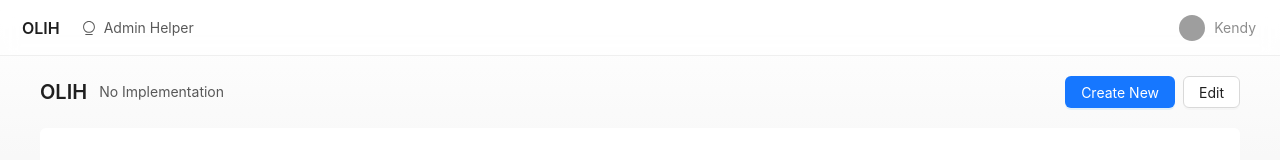
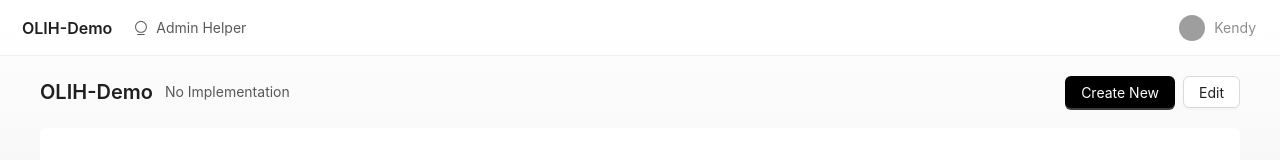
Before and after one commit to ChuanGz/olih-reactjs, a React (Create React App) app in the folder olih-demo/: page / in a window 1280 px wide. Shown: the top 160 px of the page. Built offline with nearby package versions, Linux system fonts and the light colour scheme; grey boxes are pictures that could not be loaded.

Commit message:
imp setting

```diff
--- a/olih-demo/src/App.tsx
+++ b/olih-demo/src/App.tsx
@@ -17,10 +17,14 @@ const App: React.FC = () => {
   const [num, setNum] = useState(40);
 
   const [settings] = useState<Partial<ProSettings> | undefined>({
+    fixedHeader: true,
     fixSiderbar: true,
     layout: "mix",
     splitMenus: true,
-    title: "OLIH",
+    siderMenuType: "group",
+    colorWeak: false,
+    colorPrimary: "orange",
+    title: "OLIH-Demo",
   });
   if (typeof document === "undefined") {
     return <div />;
@@ -60,7 +64,7 @@ const App: React.FC = () => {
             location={{ pathname }}
             token={{ header: { colorBgMenuItemSelected: "rgba(0,0,0,0.04)" } }}
             siderMenuType="sub"
-            menu={{ collapsedShowGroupTitle: false }}
+            menu={{ collapsedShowGroupTitle: true }}
             avatarProps={{
               src: "https://gw.alipayobjects.com/zos/antfincdn/efFD%24IOql2/weixintupian_20170331104822.jpg",
               size: "large",
```
